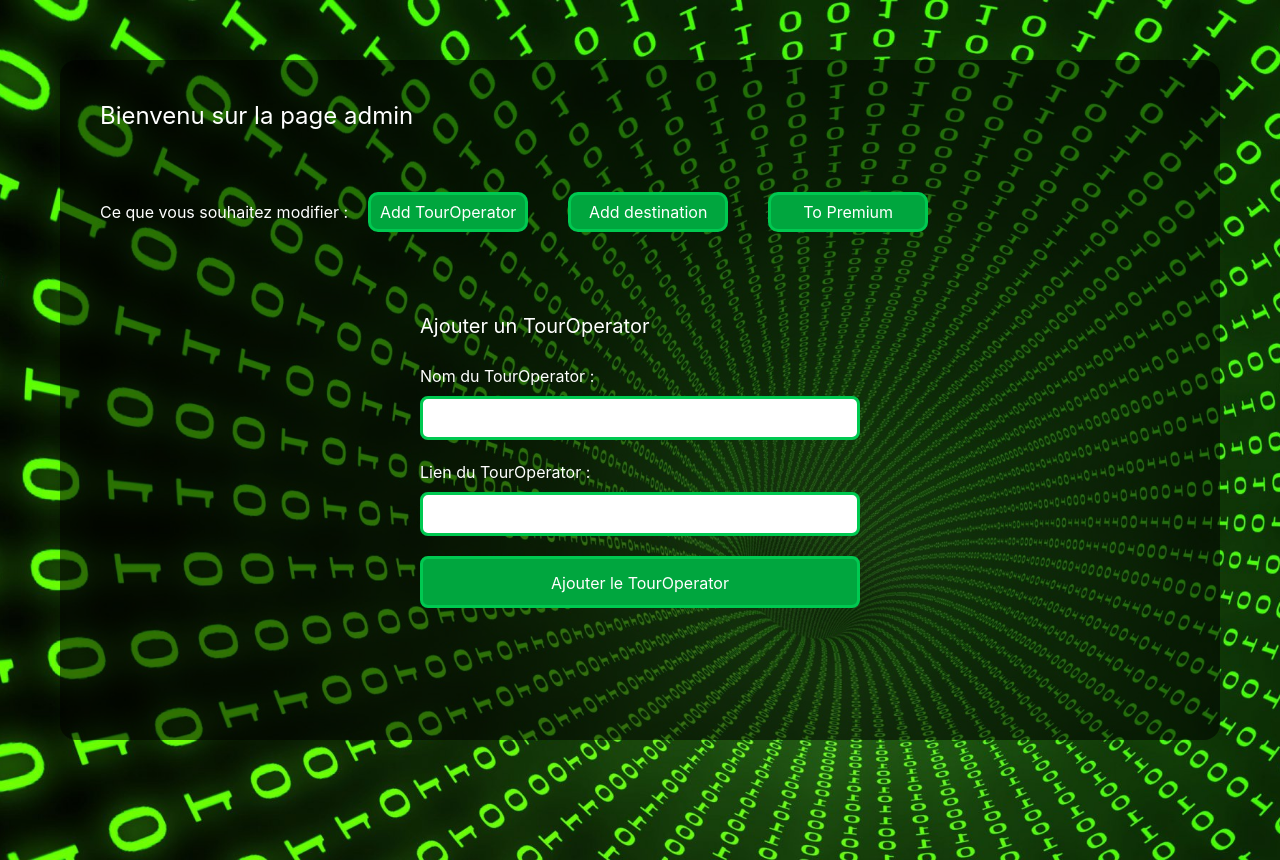
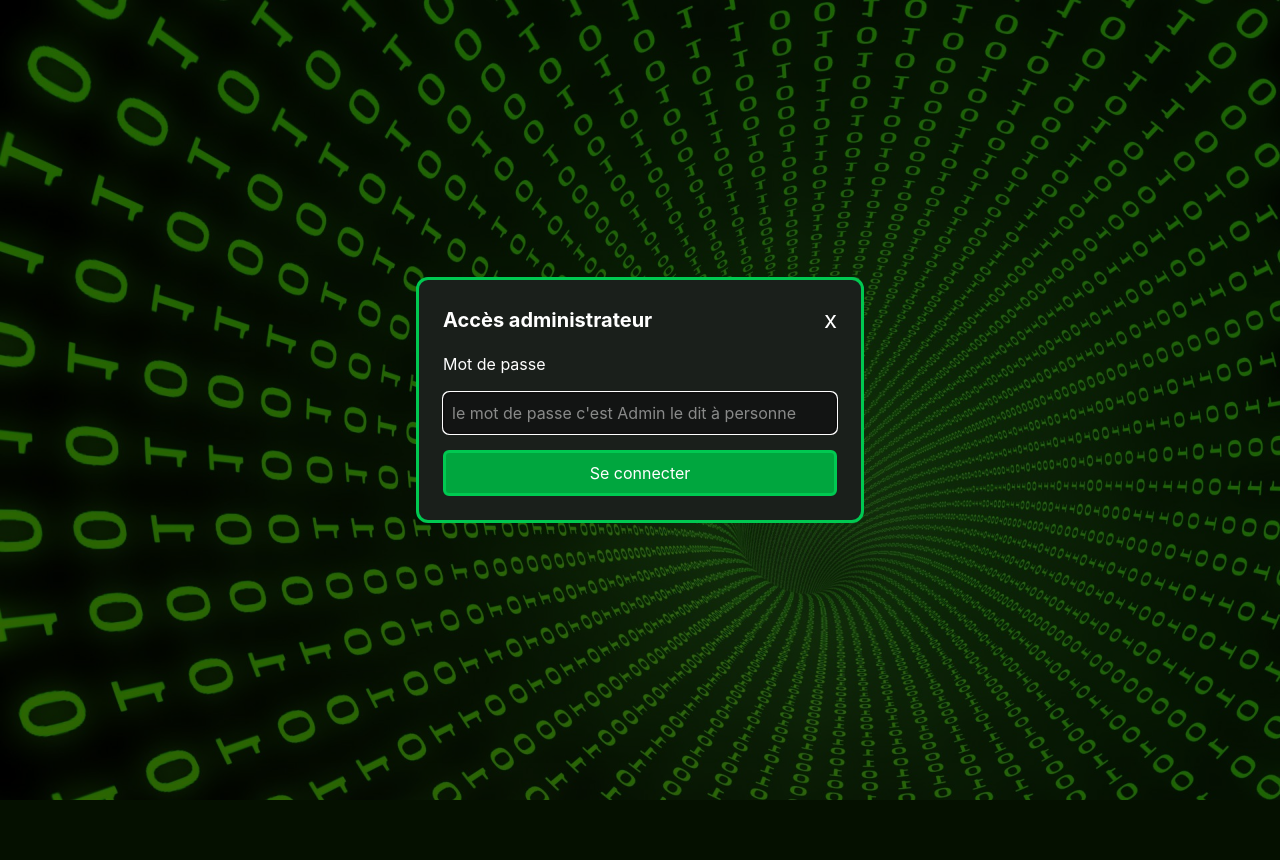
Before and after one commit to EvanBouvrais/Projet-ComparOperator, a PHP site: page /admin/admin.php in a window 1280 px wide. After the commit the page ends 800 px from the top, so only its background shows below. Run offline with PHP 8.4, Linux system fonts and the light colour scheme; data comes from the database, SQL or seed files in the repository.

Commit message:
Admin Password

```diff
--- a/admin/admin.php
+++ b/admin/admin.php
@@ -1,21 +1,43 @@
 <?php
+
+    session_start();
+
+    $passwordHash = '$2y$10$6ZrU/B1q4oFgktgEMJvCL.kABLbBW7.UZcm3ECaWK0fJgkSxwRGsa';
+
+    $error = '';
+
+    if ($_SERVER['REQUEST_METHOD'] === 'POST' && isset($_POST['password'])) {
+
+        if (password_verify($_POST['password'], $passwordHash)) {
+
+    session_regenerate_id(true);
+    $_SESSION['admin_authenticated'] = true;
+
+    header('Location: /Projet-ComparOperator/admin/admin.php');
+    exit;
+
+    } else {
+
+        $error = "Mot de passe incorrect.";
+
+    }
+    }
+
+    $accessGranted = $_SESSION['admin_authenticated'] ?? false;
+
+    if ($accessGranted) {
 
         require_once "../utils/autoloader.php";
         require_once "../utils/db_connect.php";
 
         $manager = new Manager($db);
 
-    // Récupère tout les Opérateurs pour le select
         $operators = $manager->getAllOperator();
 
-    // Inclusion du callback à createTourOperator() depuis le Manager
         include __DIR__ . "/../partials/admin/createTourOperator.php";
-
-    // Inclusion du callback à createDestination() depuis le Manager
         include __DIR__ . "/../partials/admin/createDestination.php";
-
-    // Inclusion du callback à updateOperatorToPremium() depuis le Manager
         include __DIR__ . "/../partials/admin/updateOperatorToPremium.php";
+    }
 
 ?>
 
@@ -32,7 +54,64 @@
 <body class="w-screen h-screen overflow-hidden bg-cover bg-center bg-no-repeat
 bg-[url('../assets/backgrounds/admin-background.jpg')] text-white">
 
+    <!-- Fenêtre pop-up de connexion -->
+    <section id="fenetreConnexion"
+    class="<?= $accessGranted ? 'hidden' : 'flex' ?> fixed inset-0 z-50 bg-black/60 items-center justify-center p-4">
+
+        <div class="bg-[#1a1f1b] border-green-500 border-3 rounded-xl p-6 w-full max-w-md">
+
+            <div class="flex justify-between items-center mb-4">
+
+                <h2 class="text-white text-xl font-bold">
+                    Accès administrateur
+                </h2>
+
+                <button type="button" onclick="closeConnexion()"
+                    class="text-white text-2xl">
+                    x
+                </button>
+
+            </div>
+
+            <form action="/Projet-ComparOperator/admin/admin.php" method="POST" class="flex flex-col gap-4">
+
+                <label for="password" class="text-white">
+                    Mot de passe
+                </label>
+
+                <input
+                    type="password"
+                    id="password"
+                    name="password"
+                    required
+                    autofocus
+                    class="w-full rounded-md p-2 bg-[#121413] text-white border-green-500 border"
+                    placeholder="le mot de passe c'est Admin le dit à personne"
+                >
+
+                <?php if ($error !== '') { ?>
+                    <p class="text-red-400 text-sm">
+                        <?= htmlspecialchars($error) ?>
+                    </p>
+                <?php } ?>
+
+                <button type="submit"
+                    class="w-full bg-green-600 hover:bg-green-700 border-3 border-green-500 hover:border-green-600 text-white rounded-md p-2">
+                    Se connecter
+                </button>
+
+            </form>
+
+        </div>
+
+    </section>
+
+    <?php if ($accessGranted) { ?>
+
         <main class="bg-black/55 rounded-2xl m-15 h-[calc(100svh-7.5rem)] p-10">
+
+
+
 
             <header>
 
@@ -78,6 +157,8 @@ bg-[url('../assets/backgrounds/admin-background.jpg')] text-white">
 
         </main>
 
+    <?php } ?>
+
 <script src="/Projet-ComparOperator/scripts/admin.js"></script>
 </body>
 </html>
--- a/partials/admin/header.php
+++ b/partials/admin/header.php
@@ -1,4 +1,16 @@
-<h1 class="text-2xl">Bienvenu sur la page admin</h1>
+<div class="flex justify-between items-center">
+
+    <h1 class="text-2xl">Bienvenu sur la page admin</h1>
+
+    <a href="/Projet-ComparOperator/admin/logout.php"
+    class="flex justify-center items-center bg-green-600 border-3 border-green-500
+    hover:bg-green-700 hover:border-green-600 h-10 m-5 w-40 rounded-[10px]">
+
+        Déconnexion
+
+    </a>
+
+</div>
 
 <nav class="mt-10 flex items-center">
 
--- a/public/operateur.php
+++ b/public/operateur.php
@@ -4,6 +4,8 @@
     require_once '../utils/db_connect.php';
 
     $manager = new Manager($db);
+
+    $password = "Admin";
 
     $location = $_GET['location'] ?? '';
 
--- a/scripts/admin.js
+++ b/scripts/admin.js
@@ -1,3 +1,7 @@
+////////////////////
+// Boutons switch //
+////////////////////
+
 // Récupère tous les boutons possédant un attribut data-target
 const buttons = document.querySelectorAll("[data-target]");
 
@@ -24,3 +28,11 @@ buttons.forEach(button => {
     });
 
 });
+
+/////////////////////////
+// Pop-up mot de passe //
+/////////////////////////
+
+function closeConnexion() {
+    window.location.href = "/Projet-ComparOperator/public/hub.php";
+}
--- a/styles/output.css
+++ b/styles/output.css
@@ -8,16 +8,16 @@
       "Segoe UI Symbol", "Noto Color Emoji";
     --font-mono: ui-monospace, SFMono-Regular, Menlo, Monaco, Consolas, "Liberation Mono",
       "Courier New", monospace;
-    --color-red-500: oklch(63.7% 0.237 25.331);
+    --color-red-400: oklch(70.4% 0.191 22.216);
     --color-red-600: oklch(57.7% 0.245 27.325);
+    --color-red-700: oklch(50.5% 0.213 27.518);
     --color-amber-400: oklch(82.8% 0.189 84.429);
-    --color-green-400: oklch(79.2% 0.209 151.711);
     --color-green-500: oklch(72.3% 0.219 149.579);
     --color-green-600: oklch(62.7% 0.194 149.214);
     --color-green-700: oklch(52.7% 0.154 150.069);
+    --color-blue-600: oklch(54.6% 0.245 262.881);
     --color-gray-200: oklch(92.8% 0.006 264.531);
     --color-gray-300: oklch(87.2% 0.01 258.338);
-    --color-gray-400: oklch(70.7% 0.022 261.325);
     --color-gray-500: oklch(55.1% 0.027 264.364);
     --color-black: #000;
     --color-white: #fff;
@@ -34,12 +34,10 @@
     --text-5xl: 3rem;
     --text-5xl--line-height: 1;
     --font-weight-bold: 700;
+    --radius-md: 0.375rem;
     --radius-lg: 0.5rem;
     --radius-xl: 0.75rem;
     --radius-2xl: 1rem;
-    --radius-3xl: 1.5rem;
-    --default-transition-duration: 150ms;
-    --default-transition-timing-function: cubic-bezier(0.4, 0, 0.2, 1);
     --default-font-family: var(--font-sans);
     --default-mono-font-family: var(--font-mono);
   }
@@ -196,8 +194,14 @@
   .absolute {
     position: absolute;
   }
+  .fixed {
+    position: fixed;
+  }
   .relative {
     position: relative;
+  }
+  .inset-0 {
+    inset: 0px;
   }
   .top-1 {
     top: var(--spacing);
@@ -210,6 +214,9 @@
   }
   .left-0 {
     left: 0px;
+  }
+  .z-50 {
+    z-index: 50;
   }
   .m-5 {
     margin: calc(var(--spacing) * 5);
@@ -244,11 +251,20 @@
   .mt-15 {
     margin-top: calc(var(--spacing) * 15);
   }
+  .mt-20 {
+    margin-top: calc(var(--spacing) * 20);
+  }
+  .mt-auto {
+    margin-top: auto;
+  }
+  .mt-px {
+    margin-top: 1px;
+  }
   .mb-2 {
     margin-bottom: calc(var(--spacing) * 2);
   }
-  .mb-3 {
-    margin-bottom: calc(var(--spacing) * 3);
+  .mb-4 {
+    margin-bottom: calc(var(--spacing) * 4);
   }
   .mb-6 {
     margin-bottom: calc(var(--spacing) * 6);
@@ -393,6 +391,12 @@
   .items-center {
     align-items: center;
   }
+  .justify-around {
+    justify-content: space-around;
+  }
+  .justify-between {
+    justify-content: space-between;
+  }
   .justify-center {
     justify-content: center;
   }
@@ -431,6 +429,9 @@
   }
   .rounded-lg {
     border-radius: var(--radius-lg);
+  }
+  .rounded-md {
+    border-radius: var(--radius-md);
   }
   .rounded-xl {
     border-radius: var(--radius-xl);
@@ -473,6 +481,30 @@
   }
   .border-green-500 {
     border-color: var(--color-green-500);
+  }
+  .bg-\[\#\#0d0f0e\] {
+    background-color: ##0d0f0e;
+  }
+  .bg-\[\#0d0f0e\] {
+    background-color: #0d0f0e;
+  }
+  .bg-\[\#000a02\] {
+    background-color: #000a02;
+  }
+  .bg-\[\#1a1f1b\] {
+    background-color: #1a1f1b;
+  }
+  .bg-\[\#151D28\] {
+    background-color: #151D28;
+  }
+  .bg-\[\#202A36\] {
+    background-color: #202A36;
+  }
+  .bg-\[\#2577D9\] {
+    background-color: #2577D9;
+  }
+  .bg-\[\#121413\] {
+    background-color: #121413;
   }
   .bg-\[\#f5f5f5\] {
     background-color: #f5f5f5;
@@ -484,6 +516,12 @@
     background-color: color-mix(in srgb, #000 55%, transparent);
     @supports (color: color-mix(in lab, red, red)) {
       background-color: color-mix(in oklab, var(--color-black) 55%, transparent);
+    }
+  }
+  .bg-black\/60 {
+    background-color: color-mix(in srgb, #000 60%, transparent);
+    @supports (color: color-mix(in lab, red, red)) {
+      background-color: color-mix(in oklab, var(--color-black) 60%, transparent);
     }
   }
   .bg-gray-200 {
@@ -561,11 +596,17 @@
   .p-5 {
     padding: calc(var(--spacing) * 5);
   }
+  .p-6 {
+    padding: calc(var(--spacing) * 6);
+  }
   .p-10 {
     padding: calc(var(--spacing) * 10);
   }
   .px-2 {
     padding-inline: calc(var(--spacing) * 2);
+  }
+  .px-4 {
+    padding-inline: calc(var(--spacing) * 4);
   }
   .px-5 {
     padding-inline: calc(var(--spacing) * 5);
```
Also changed, not shown: other parts of styles/output.css (+26 -33 lines), admin/logout.php (added, +11 -0 lines). Lines whose indentation alone changed are shown as unchanged.
